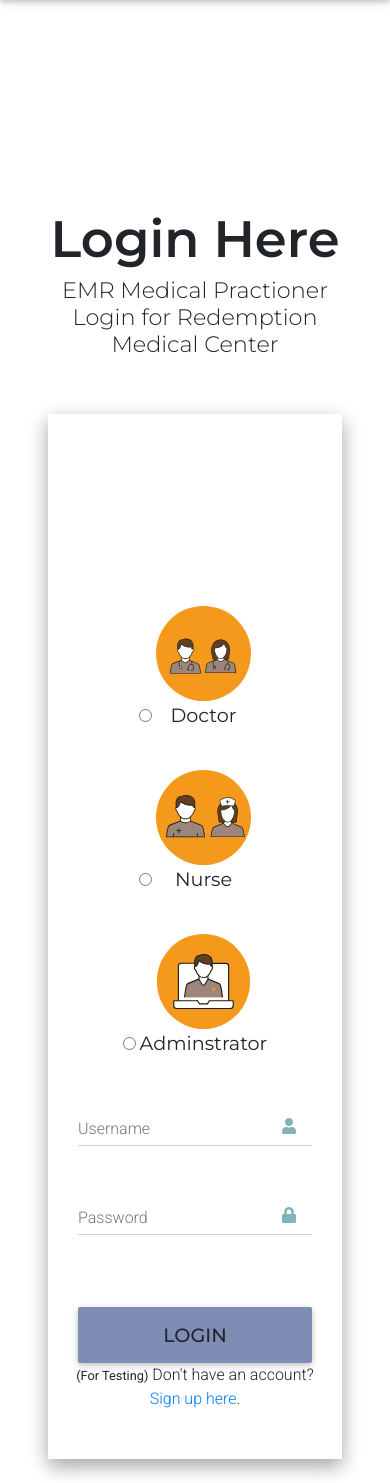
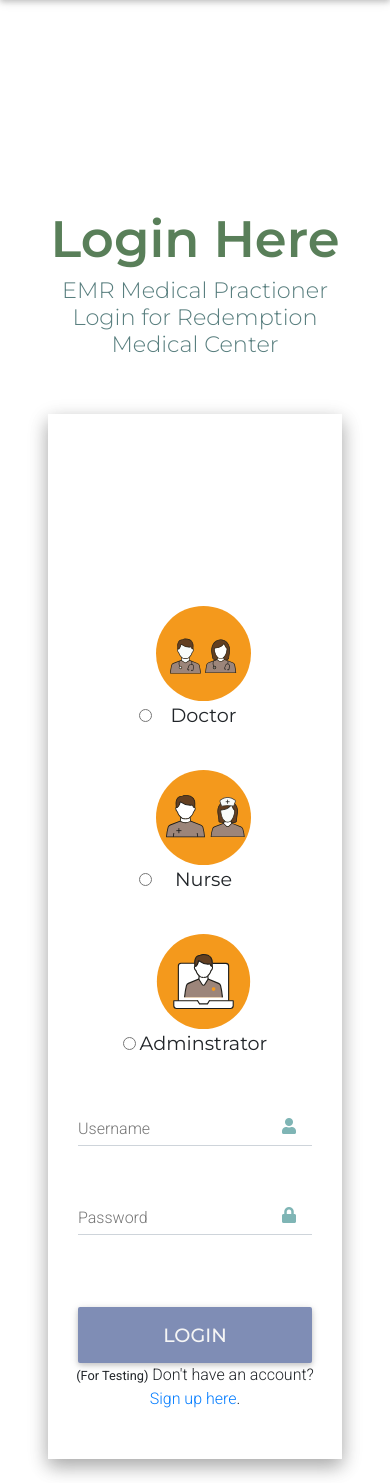
Before and after one commit to ClaireLally8/La-Ruche, a Flask app: page / in a window 390 px wide. Shown: the part 96-1579 px from the top of the page. Run offline with Flask 2, Linux system fonts and the light colour scheme; some libraries are stand-ins or nearby versions.

Commit message:
page updated

```diff
--- a/templates/base.html
+++ b/templates/base.html
@@ -33,8 +33,8 @@
   <div class="collapse navbar-collapse" id="navbarSupportedContent-4">
     <ul class="navbar-nav ml-auto">
       <li class="nav-item">
-        <a class="nav-link montserrat-200 eggshell-font font-medium" href="{{ url_for('login') }}">
-          <i class="fab active"></i>Login</a>
+        <a class="nav-link montserrat-200 eggshell-font font-medium" href="{{ url_for('logout') }}">
+          <i class="fab active"></i>Logout</a>
       </li>
     </ul>
   </div>
--- a/templates/index.html
+++ b/templates/index.html
@@ -1,9 +1,50 @@
-{% extends "base.html" %}
-{% block body %}
+<!DOCTYPE html>
+<html lang="en">
+
+  <head>
+
+    <meta charset="utf-8">
+    <meta http-equiv="X-UA-Compatible" content="IE=edge">
+    <meta name="viewport" content="width=device-width, initial-scale=1">
+    <meta name="description" content="">
+    <meta name="author" content="">
+
+    <title>La Ruche</title>
+
+    <!-- Font Awesome -->
+    <link rel="stylesheet" href="https://use.fontawesome.com/releases/v5.8.2/css/all.css">
+    <!-- Google Fonts -->
+    <link rel="stylesheet" href="https://fonts.googleapis.com/css?family=Roboto:300,400,500,700&display=swap">
+    <!-- Bootstrap core CSS -->
+    <link href="https://cdnjs.cloudflare.com/ajax/libs/twitter-bootstrap/4.5.0/css/bootstrap.min.css" rel="stylesheet">
+    <!-- Material Design Bootstrap -->
+    <link href="https://cdnjs.cloudflare.com/ajax/libs/mdbootstrap/4.19.0/css/mdb.min.css" rel="stylesheet">
+    <link rel="stylesheet" href="{{ url_for('static', filename='css/style.css') }}" type="text/css" />
+  </head>
+
+  <body>
+  <!--Navbar -->
+<nav class="mb-1 navbar navbar-expand-lg navbar-dark purple-bkgd purple-font">
+  <img class="img-fluid" src="../static/images/logo.svg" height=80 width=80>
+  <button class="navbar-toggler" type="button" data-toggle="collapse" data-target="#navbarSupportedContent-4"
+    aria-controls="navbarSupportedContent-4" aria-expanded="false" aria-label="Toggle navigation">
+    <span class="navbar-toggler-icon"></span>
+  </button>
+  <div class="collapse navbar-collapse" id="navbarSupportedContent-4">
+    <ul class="navbar-nav ml-auto">
+      <li class="nav-item">
+        <a class="nav-link montserrat-200 eggshell-font font-medium" href="{{ url_for('login') }}">
+          <i class="fab active"></i>Login</a>
+      </li>
+    </ul>
+  </div>
+</nav>
+<!--/.Navbar -->
+    <div class="px-5 col-12">
 
 <section class="section">
-	<h1 class="montserrat-600 brown-font font-large text-center pt-5">Login Here</h1>
-	<h4 class="montserrat-300 brown-font font-medium text-center pb-5">EMR Medical Practioner Login for Redemption Medical Center</h4>
+	<h1 class="montserrat-600 darkgreen-font font-large text-center pt-5">Login Here</h1>
+	<h4 class="montserrat-300 teal-font font-medium text-center pb-5">EMR Medical Practioner Login for Redemption Medical Center</h4>
 </section>
 <div class="container eggshell-bkgd z-depth-2 mb-5 pt-3 pb-5">
 	<section class="section">
@@ -43,7 +84,7 @@
 				</div>
 				<div class="row d-flex justify-content-center">
 					<div class="col-sm-12 col-md-6 col-lg-6">
-						<button class="btn-block mt-5 btn montserrat-500 font-small eggshell-font purple-bkgd hover" type="submit">Login</button>
+						<button class="btn-block mt-5 btn montserrat-500 font-small primary-button" type="submit">Login</button>
 					</div>
 				</div>
 			</form>
@@ -53,4 +94,18 @@
 		<small>(For Testing)</small> Don't have an account? <a href="{{ url_for('register') }}">Sign up here</a>.
 	</div>
 </div>
-{% endblock %}
+    </div>
+</div>
+    <!-- JQuery -->
+    <script type="text/javascript" src="https://cdnjs.cloudflare.com/ajax/libs/jquery/3.5.1/jquery.min.js"></script>
+    <!-- Bootstrap tooltips -->
+    <script type="text/javascript" src="https://cdnjs.cloudflare.com/ajax/libs/popper.js/1.14.4/umd/popper.min.js"></script>
+    <!-- Bootstrap core JavaScript -->
+    <script type="text/javascript" src="https://cdnjs.cloudflare.com/ajax/libs/twitter-bootstrap/4.5.0/js/bootstrap.min.js"></script>
+    <!-- MDB core JavaScript -->
+    <script type="text/javascript" src="https://cdnjs.cloudflare.com/ajax/libs/mdbootstrap/4.19.0/js/mdb.min.js"></script>
+    <!-- Custom JS for base functionality -->
+    <script src="{{ url_for('static', filename='js/script.js') }}"></script>
+  </body>
+
+</html>
```
Also changed, not shown: templates/search.html (+19 -28 lines), templates/search_copy.html (added, +56 -0 lines).
